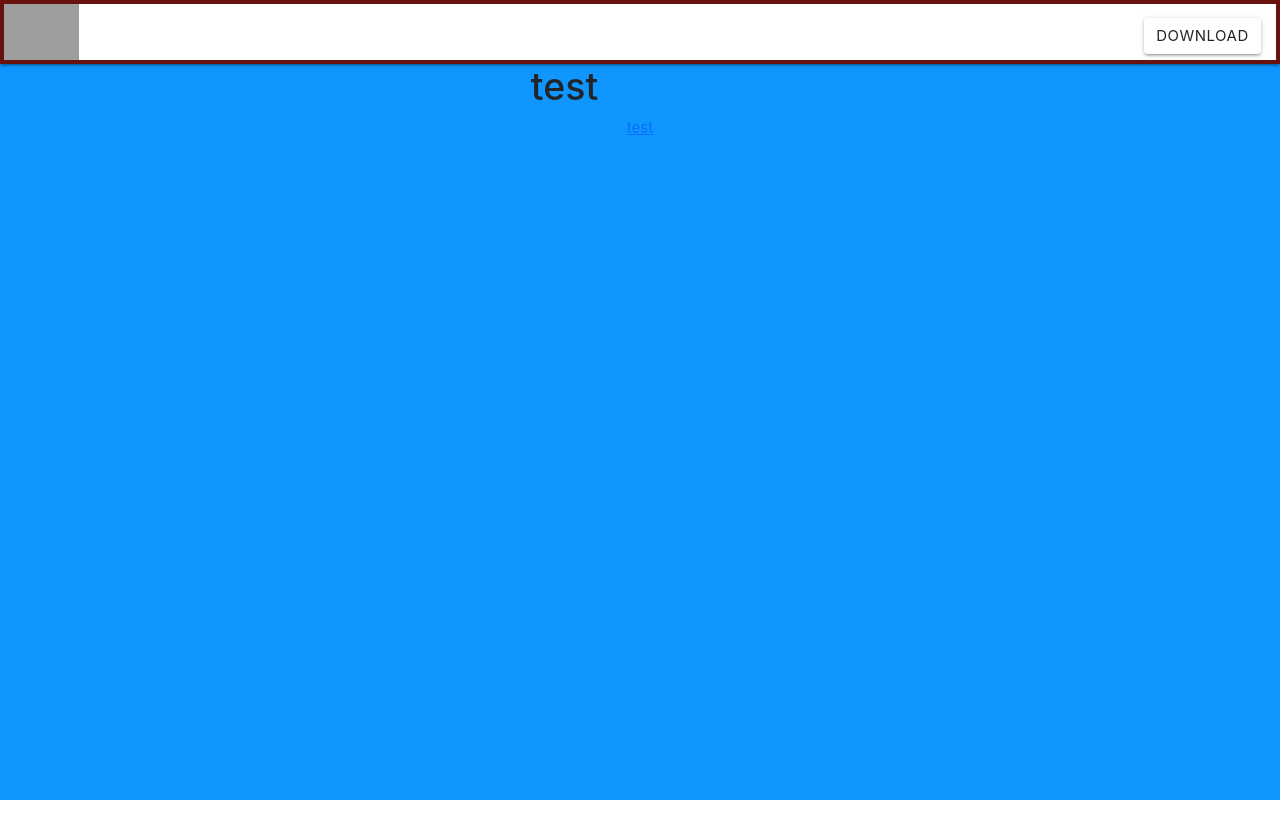
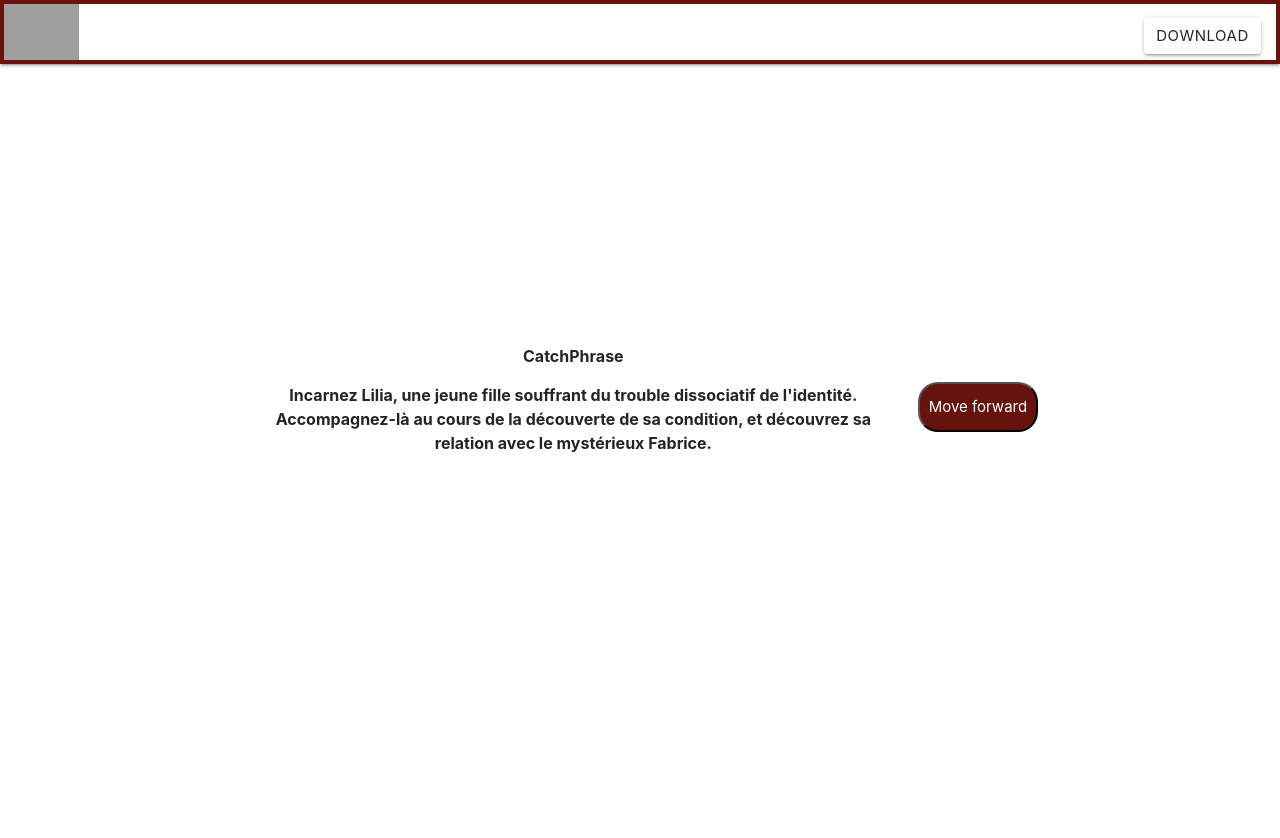
Before and after one commit to greg-Da/Indid, a React (Create React App) app: page / in a window 1280 px wide. Shown: the top 838 px of the page. Built offline with nearby package versions, Linux system fonts and the light colour scheme; grey boxes are pictures that could not be loaded.

Commit message:
home page

```diff
--- a/src/App.css
+++ b/src/App.css
@@ -2,7 +2,6 @@
   text-align: center;
   height: 100vh;
   background-size: cover;
-  background-color: rgb(15, 151, 255);
 }
 
 .before{
@@ -64,3 +63,34 @@ body{
   border-radius: 20px;
   margin-top: 30px;
 }
+
+#accueil_container{
+  height: 100vh;
+  width: 100vh;
+}
+.row{
+  display: flex;
+  flex-direction: row;
+}
+.col-11{
+  align-items: center;
+
+}
+p{
+  font-size: medium;
+  font-weight: bold;
+  text-align: center;
+}
+
+button{
+  background-color: rgb(103, 18, 13);
+  border-radius: 20px;
+  width: 120px;
+  height: 50px;
+  color: white;
+}
+
+#accueil_row{
+  align-items: center;
+  padding-top: 280px;
+}
--- a/src/App.js
+++ b/src/App.js
@@ -64,8 +64,24 @@ function App() {
             </div>
           </nav>
 
-        <h1 className="title before">test</h1>
-        <a className="before" href="#" onClick={() => tlp.play()}>test</a>
+        <div className="before">
+          <div className="container" id="accueil_container">
+            <div className="row" id="accueil_row">
+              <div className="col-10">
+                <p>CatchPhrase</p>
+                <p>
+                  Incarnez Lilia, une jeune fille souffrant du trouble dissociatif de l'identité.
+                  Accompagnez-là au cours de la découverte de sa condition, et découvrez sa relation
+                  avec le mystérieux Fabrice.
+                </p>
+              </div>
+              <div className="col-2">
+                <button type="button" onClick={() => tlp.play()}>Move forward</button>
+              </div>
+            </div>
+          </div>
+        </div>
+
           <div className="after">
             <div id="title_section" className="container">
               <h4>Title - School section</h4>
```
Also changed, not shown: 1 other file (tests, documents, lock files or other folders).
